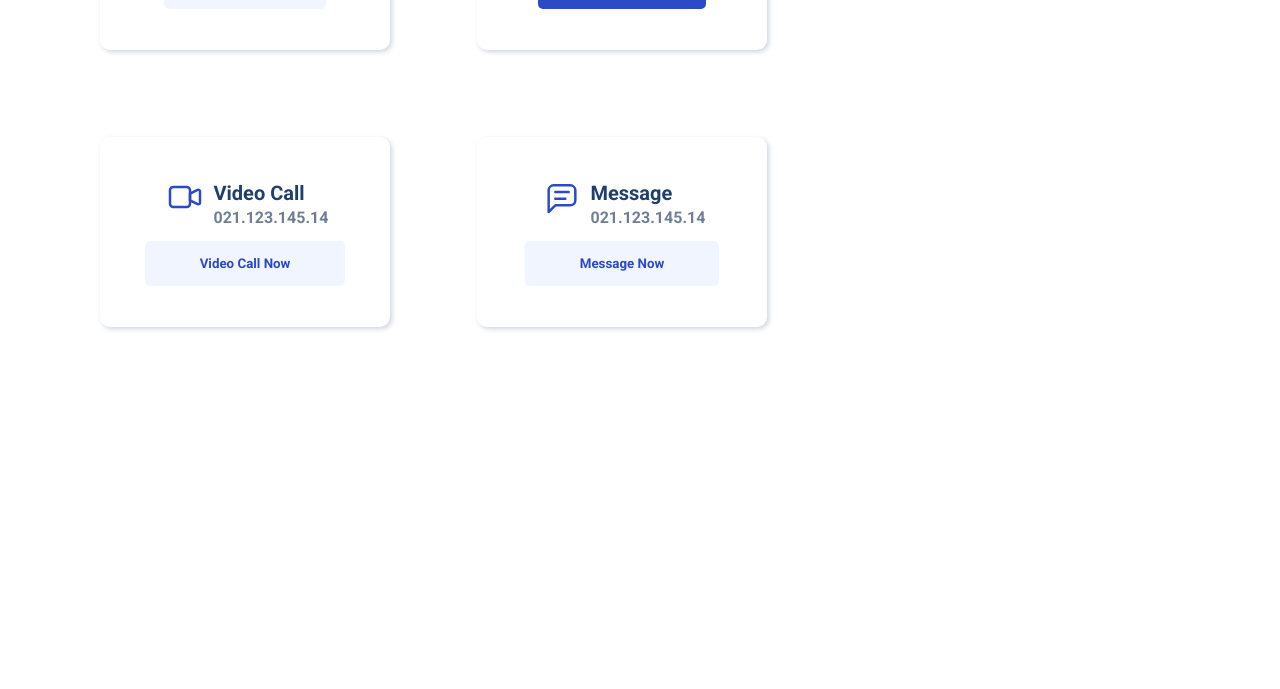
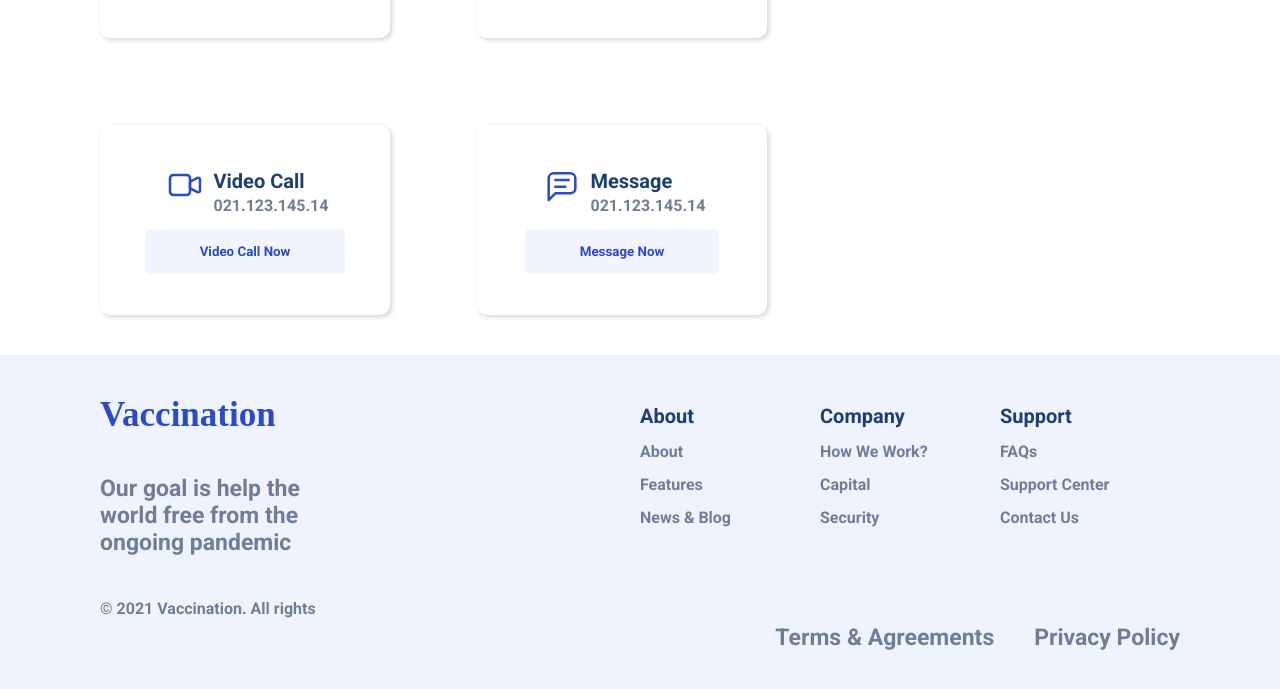
Before and after one commit to Texhnolyze47/practica-web-vacuna, a plain HTML site: page index.html in a window 1280 px wide. Shown: the part 2910-3599 px from the top of the page. Before the commit the page ends 3277 px from the top, so only its background shows below. Drawn offline with Linux system fonts and the light colour scheme; a web font is replaced by a local one.

Commit message:
Se termino el footer

```diff
--- a/index.html
+++ b/index.html
@@ -21,7 +21,7 @@
     <div id="nav-bar">
       <!--Inicio de cabecera-->
       <header id="cabecero" class="margin">
-        <h1 id="logo">Vaccination</h1>
+        <h1 class="logo">Vaccination</h1>
 
         <nav id="menu">
           <ul>
@@ -508,14 +508,92 @@
 
 
 
-    <!--Fin del container-->
-    <!--Inicio de container-->
+
     <div id="container-foo">
-      <footer class="info-columnas"></footer>
-      <div class="info-brand"></div>
-      <!--Fin del container-->
+      <footer class="margin">
+        <div class="footer-brand">
+          <h1 class="logo">Vaccination</h1>
+
+          <p class=" text-big margin-top">
+            Our goal is help the <br/>
+            world free from the <br/>
+            ongoing pandemic <br/>
+
+          </p>
+          <p class=" text margin-top"> &copy; 2021 Vaccination. All rights</p>
+
+        </div>
+
+        <div class="footer-column">
+          <div class="footer-row">
+            <div class="footer-brand-terms">
+              <h1 class="title-box">About</h1>
+
+              <p class=" text-box">
+                About
+              </p>
+
+
+              <p class=" text-box ">
+                Features
+              </p>
+
+
+              <p class=" text-box ">
+                News & Blog
+              </p>
+
+            </div>
+
+            <div class="footer-brand-terms">
+              <h1 class="title-box">Company</h1>
+
+              <p class=" text-box">
+                How We Work?
+              </p>
+
+
+              <p class=" text-box ">
+                Capital
+              </p>
+
+
+              <p class=" text-box ">
+                Security
+              </p>
+            </div>
+
+            <div class="footer-brand-terms">
+              <h1 class="title-box">Support</h1>
+
+              <p class=" text-box">
+                FAQs
+              </p>
+
+
+              <p class=" text-box ">
+                Support Center
+              </p>
+
+
+              <p class=" text-box ">
+                Contact Us
+              </p>
+
+            </div>
+
+          </div>
+          <div class="terms">
+            <p class="text-big margin-right">Terms & Agreements</p>
+            <p class="text-big">Privacy Policy</p>
+          </div>
+        </div>
+
+      </footer>
+
+
     </div>
 
-    <!--Fin del container-->
+
   </body>
 </html>
--- a/styles/main.css
+++ b/styles/main.css
@@ -6,9 +6,23 @@
   text-decoration: none;
 }
 
+.text-big{
+  color: #707e95;
+  font-size: 23px;
+  font-family: Roboto;
+}
+
 .margin {
   width: 100%;
   padding: 40px 100px;
+}
+
+.margin-top{
+  margin-top: 40px
+}
+
+.margin-right{
+  margin-right: 40px;
 }
 /*
 nav bar
@@ -23,7 +37,7 @@ nav bar
   z-index: 1;
 }
 
-#logo {
+.logo {
   font-family: Chau Philomene One;
   color: #2b4ac7;
   font-size: 35px;
@@ -323,12 +337,6 @@ nav bar
 padding-left: 2%;
 }
 
-.text-big{
-  color: #707e95;
-  font-size: 25px;
-  font-family: Roboto;
-}
-
 
 .box-botton-large{
   font-family: Roboto;
@@ -369,3 +377,49 @@ position: relative;
   border-radius: 5px;
   color: white;
 }
+
+/*Footer*/
+
+footer{
+  background-color: #eef3ff;
+  display: flex;
+}
+
+.footer-brand{
+  display: flex;
+  flex-direction: column;
+  flex-basis: 50%;
+}
+
+.footer-more-info{
+  display: flex;
+  flex-direction: column;
+  flex-basis: 50%;
+}
+
+.footer-row{
+  display: flex;
+  flex-direction: row;
+}
+
+.box-1{
+  height: 50%;
+}
+
+.footer-brand-terms{
+  display: flex;
+  flex-direction: column;
+  flex-basis: 50%;
+}
+.terms{
+  display: flex;
+  height: 50%;
+  justify-content: flex-end;
+  align-items: flex-end;
+}
+
+.footer-column{
+  display: flex;
+  flex-direction: column;
+  flex-basis: 50%;
+}
```
